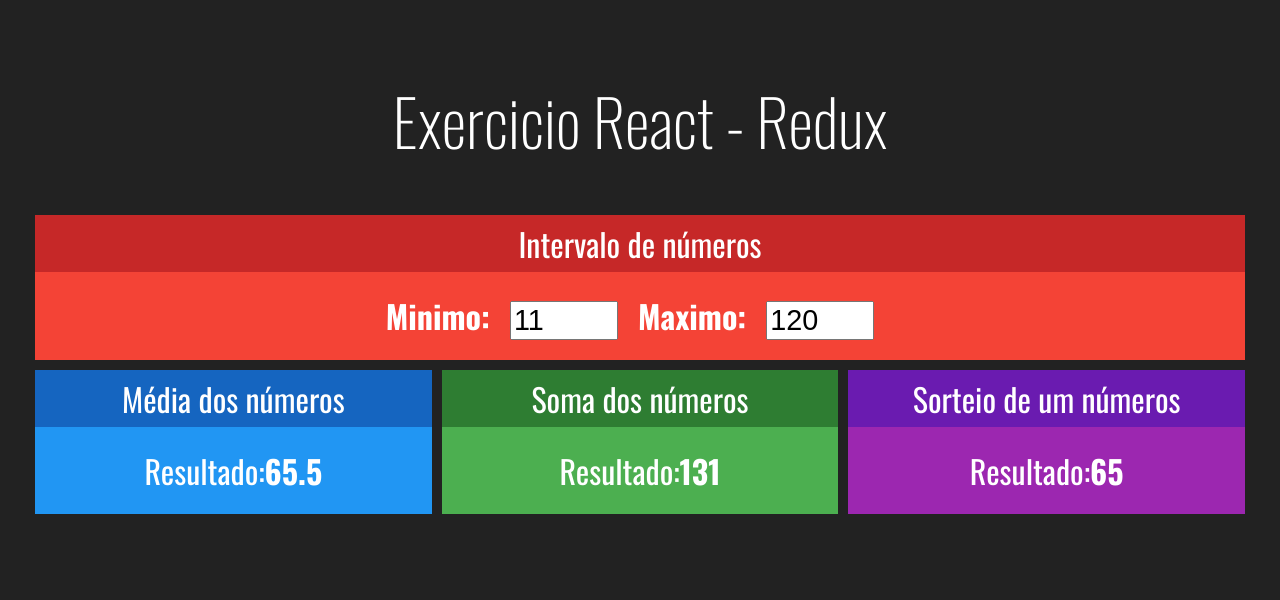
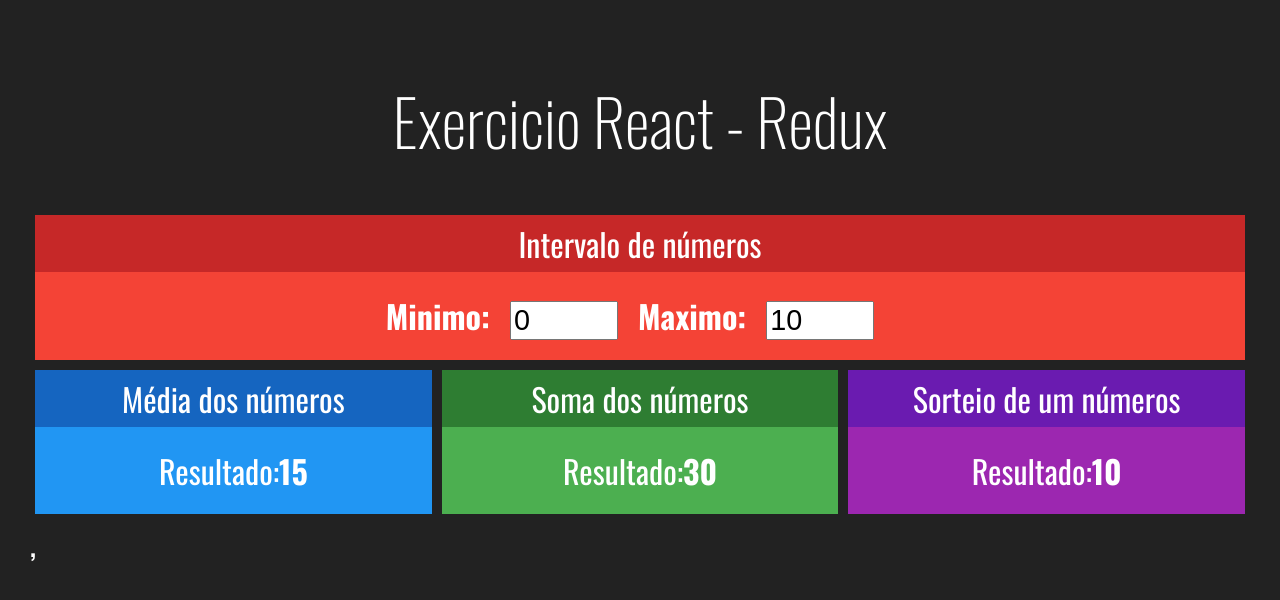
Before and after one commit to rafaelhfreitas/curso-redux, a React (Create React App) app: page / in a window 1280 px wide. Shown: the top 600 px of the page. Built offline with nearby package versions, Linux system fonts and the light colour scheme.

Commit message:
Configurando redux

```diff
--- a/src/App.js
+++ b/src/App.js
@@ -22,9 +22,9 @@ function App() {
           onMaxChanged={setMax}></Intervalo>
       </div>
       <div className='Linha'>
-        <Media min={min} max={max}></Media>
-        <Soma min={min} max={max}></Soma>
-        <Sorteio min={min} max={max}></Sorteio>
+        <Media></Media>
+        <Soma></Soma>
+        <Sorteio></Sorteio>
       </div>
     </div>
   );
--- a/src/components/Intervalo.jsx
+++ b/src/components/Intervalo.jsx
@@ -5,18 +5,16 @@ import Card from './Card'
 
 
 export default props => {
-    const {min, max} = props
     return (
         <Card title="Intervalo de números" red>
             <div className="Intervalo">
                 <span>
                     <strong>Minimo:</strong>
-                    <input type="number" value={min}
-                        onChange={(e) => props.onMinChanged(+e.target.value)}></input>
+                    <input type="number" value={0} readOnly></input>
                 </span>
                 <span>
                     <strong>Maximo:</strong>
-                    <input type="number" value={max} onChange={(e) => props.onMaxChanged(+e.target.value)}></input>
+                    <input type="number" value={10} readOnly></input>
                 </span>
 
             </div>
--- a/src/components/Media.jsx
+++ b/src/components/Media.jsx
@@ -1,17 +1,17 @@
 import React from 'react'
+import { connect } from 'react-redux'
 
 import Card from './Card'
 
 
-export default props => {
-    const {min, max}  = props
-
+const Media =  props => {
+    const {min, max} = props
     return (
         <Card title="Média dos números" green>
             <div>
                 <span>
                     <span>Resultado:</span>
-                    <strong>{ (max + min) / 2}</strong>
+                    <strong>{(min + max)/2  }</strong>
 
                 </span>
             </div>
@@ -19,3 +19,14 @@ export default props => {
 
     )
 }
+
+
+function mapStateToProps(state) {
+    return {
+        min: state.numeros.min,
+        max: state.numeros.max,
+    }
+
+}
+
+export default connect(mapStateToProps)(Media)
--- a/src/components/Soma.jsx
+++ b/src/components/Soma.jsx
@@ -1,10 +1,12 @@
 import React from 'react'
+import { connect } from 'react-redux'
 
 import Card from './Card'
 
 
-export default props => {
-    const {min, max}  = props
+function Soma(props) {
+
+    const {min, max} = props
 
     return (
         <Card title="Soma dos números" blue>
@@ -19,3 +21,15 @@ export default props => {
 
     )
 }
+
+
+function mapStateToProps(state) {
+    return {
+        min: state.numeros.min,
+        max: state.numeros.max,
+    }
+
+}
+
+
+export default connect(mapStateToProps)(Soma)
--- a/src/components/Sorteio.jsx
+++ b/src/components/Sorteio.jsx
@@ -4,14 +4,12 @@ import Card from './Card'
 
 
 export default props => {
-    const {min, max}  = props
-    const aleatorio = parseInt(Math.random() * (max-min)) + min
     return (
         <Card title="Sorteio de um números" purple>
             <div>
                 <span>
                     <span>Resultado:</span>
-                    <strong>{aleatorio}</strong>
+                    <strong>{10}</strong>
                 </span>
             </div>
         </Card>
--- a/src/index.js
+++ b/src/index.js
@@ -4,10 +4,19 @@ import './index.css';
 import App from './App';
 import * as serviceWorker from './serviceWorker';
 
+
+import { Provider } from 'react-redux'
+import configStore from './store/storeConfig'
+
+
+const store = configStore()
+
 ReactDOM.render(
-  <React.StrictMode>
-    <App />
-  </React.StrictMode>,
+  <Provider store={store}>
+    <React.StrictMode>
+      <App />
+    </React.StrictMode>,
+  </Provider>,
   document.getElementById('root')
 );
 
--- /dev/null
+++ b/src/store/storeConfig.js
@@ -0,0 +1,28 @@
+import { createStore, combineReducers } from 'redux'
+
+
+const reducers = combineReducers({
+    numeros: function(state, action) {
+        console.log(state, ' ', action )
+        return {
+            min: 5,
+            max: 25
+        }
+    },
+    nomes: function(state, action) {
+        return [
+            'Ana',
+            'Bia',
+            'Carlos'
+        ]
+    }
+
+})
+
+
+function storeConfig(){
+    return createStore(reducers)
+}
+
+
+export default storeConfig
```
